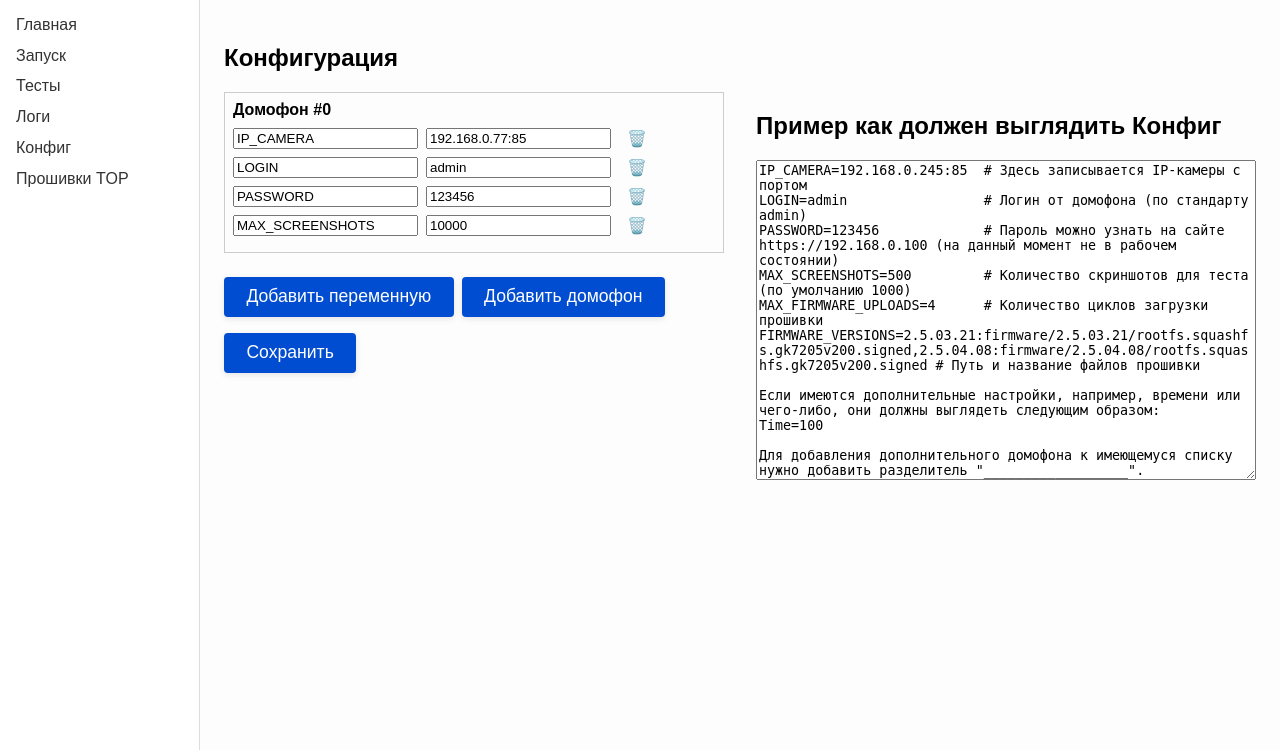
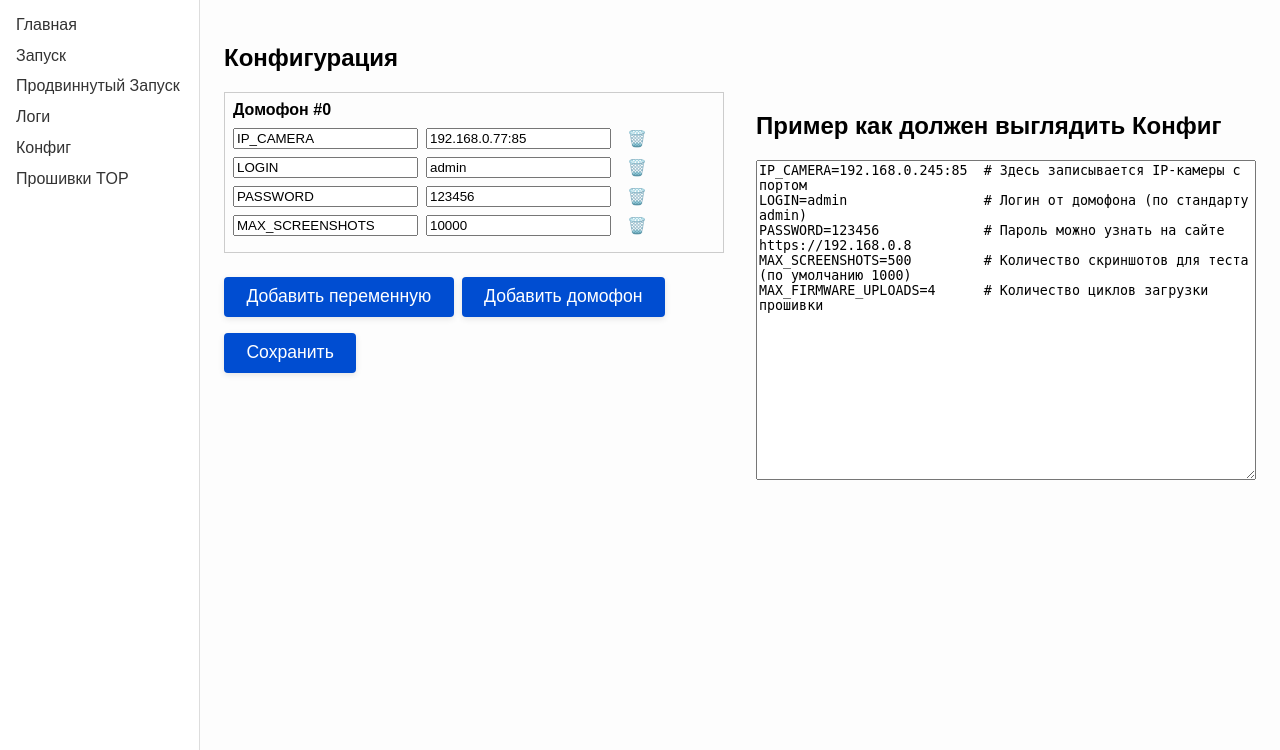
Before and after one commit to gree03/WebAutoTest, a Flask app: page /config in a window 1280 px wide. Shown: the part 88-838 px from the top of the page. Run offline with Flask 3, Linux system fonts and the light colour scheme.

Commit message:
Убрал лишний мусор сделал код более читабельный

```diff
--- a/app.py
+++ b/app.py
@@ -1,5 +1,4 @@
-# app.py
-# Мега тестовое изменение
+
 from flask import (
     Flask, render_template, jsonify, request,
     redirect, url_for, Response, stream_with_context,
--- a/templates/base.html
+++ b/templates/base.html
@@ -23,7 +23,7 @@
                 <ul>
                     <li><a href="{{ url_for('index') }}">Главная</a></li>
                     <li><a href="{{ url_for('run_page') }}">Запуск</a></li>
-                    <li><a href="{{ url_for('tests_page') }}">Тесты</a></li>
+                    <li><a href="{{ url_for('tests_page') }}">Продвиннутый Запуск</a></li>
                     <li><a href="{{ url_for('logs') }}">Логи</a></li>
                     <li><a href="{{ url_for('config_page') }}">Конфиг</a></li>
                     <li><a href="{{ url_for('extra.ser') }}">Прошивки TOP</a></li>
--- a/templates/config.html
+++ b/templates/config.html
@@ -19,28 +19,9 @@
       <textarea readonly rows="15" style="width:100%;height: 320px;">
 IP_CAMERA=192.168.0.245:85  # Здесь записывается IP-камеры с портом
 LOGIN=admin                 # Логин от домофона (по стандарту admin)
-PASSWORD=123456             # Пароль можно узнать на сайте https://192.168.0.100 (на данный момент не в рабочем состоянии)
+PASSWORD=123456             # Пароль можно узнать на сайте https://192.168.0.8
 MAX_SCREENSHOTS=500         # Количество скриншотов для теста (по умолчанию 1000)
 MAX_FIRMWARE_UPLOADS=4      # Количество циклов загрузки прошивки
-FIRMWARE_VERSIONS=2.5.03.21:firmware/2.5.03.21/rootfs.squashfs.gk7205v200.signed,2.5.04.08:firmware/2.5.04.08/rootfs.squashfs.gk7205v200.signed # Путь и название файлов прошивки
-
-Если имеются дополнительные настройки, например, времени или чего-либо, они должны выглядеть следующим образом:
-Time=100
-
-Для добавления дополнительного домофона к имеющемуся списку нужно добавить разделитель "__________________".
-
-Пример:
-
-IP_CAMERA=192.168.0.245:85
-LOGIN=admin
-PASSWORD=123456
-Time=100(На данный момент не как не используеться для примера)
-__________________
-
-IP_CAMERA=192.168.0.246:85
-LOGIN=admin
-PASSWORD=123456
-и т. д.
       </textarea>
     </div>
   </div>
--- a/templates/index.html
+++ b/templates/index.html
@@ -4,12 +4,12 @@
   <!-- Заголовок главной страницы -->
   <h2>Главная</h2>
   <p>Добро пожаловать на главную страницу. Здесь Вы найдете ссылки на нужную информацию</p>
-  <a href="https://docs.google.com/spreadsheets/d/1TU_zA2fmceccdX93wbyLnd5BWHPk-bBOtwqTFnMsIYk/edit?pli=1&gid=0#gid=0">Все Google таблицы ОРиА</a><br><br>
+  <br><br>
   <a href="https://docs.google.com/document/d/1dsXd_fUCHRRDeZSAEMui3aVtXkCBJ1G1CpFWH5DYeW8/edit?hl=ru&tab=t.0">Инструкции по расширению данного Автотеста</a>
   <br>
   <br>
   <a href="https://docs.google.com/spreadsheets/d/101fhal4uL31Bb3b21TN1Iihu6fKnDL4fJzE1OEH01gw/edit?gid=1030597080#gid=1030597080"> Чек-лист</a>
   <br>
   <br>
-  <a href="https://github.com/gree03/Key">Git</a>
+  <a href="https://github.com/gree03/WebAutoTest/tree/main">Git</a>
 {% endblock %}
```
